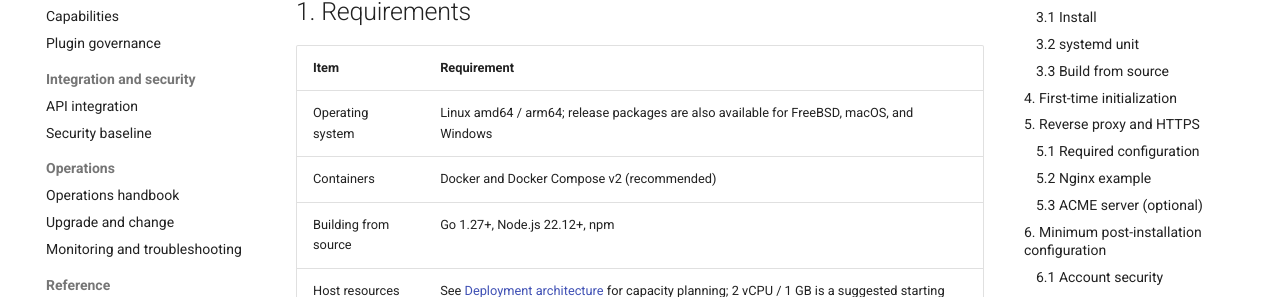
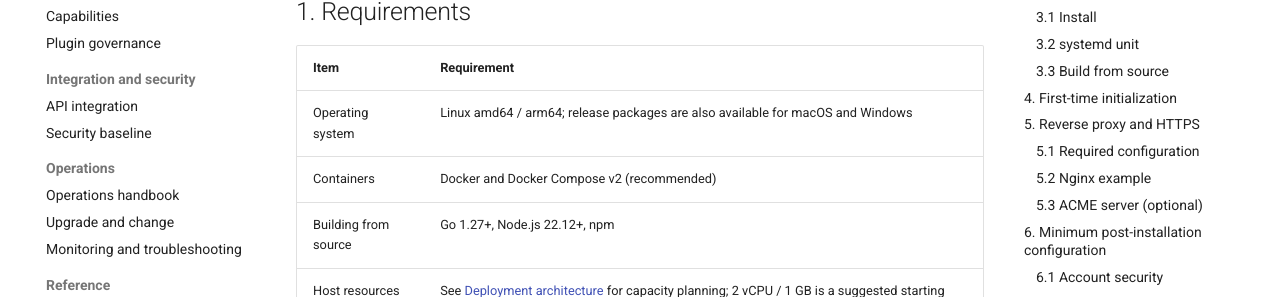
Before and after one commit to AXmishell/LACTSSL, an MkDocs documentation site: the page built from docs/en/install.md, in a window 1280 px wide and 900 px high. Shown: the part 328-625 px from the top of the window. Built offline with MkDocs 1.6.1 and Material for MkDocs 9.7.7, drawn with Linux system fonts in a browser that asks for light colours; comment, search, counter and statistics services are not loaded.

Commit message:
feat:构建测试

```diff
--- a/docs/en/install.md
+++ b/docs/en/install.md
@@ -6,7 +6,7 @@ This document provides production-ready installation steps. For a first evaluati
 
 | Item | Requirement |
 | --- | --- |
-| Operating system | Linux amd64 / arm64; release packages are also available for FreeBSD, macOS, and Windows |
+| Operating system | Linux amd64 / arm64; release packages are also available for macOS and Windows |
 | Containers | Docker and Docker Compose v2 (recommended) |
 | Building from source | Go 1.27+, Node.js 22.12+, npm |
 | Host resources | See [Deployment architecture](architecture.md) for capacity planning; 2 vCPU / 1 GB is a suggested starting point, and 1 vCPU / 1 GB is enough for a single-domain personal site |
```
Also changed, not shown: docs/development.md (+0 -2 lines), docs/en/development.md (+0 -2 lines), docs/en/operations.md (+1 -1 lines), docs/install.md (+1 -1 lines), docs/operations.md (+1 -1 lines), 2 other files.
